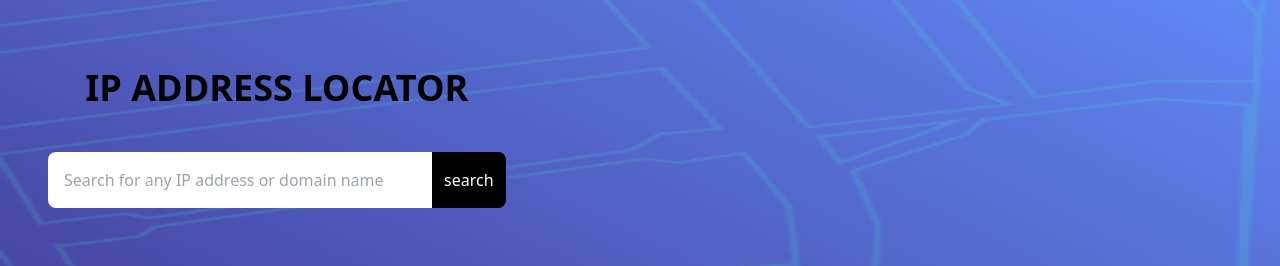
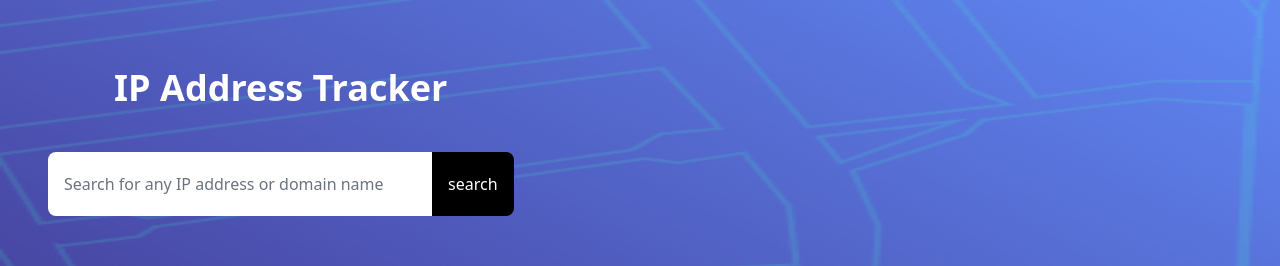
Before and after one commit to mktmakanta/Ip-address-locator, a React (Vite) app in the folder my-project/: page / in a window 1280 px wide. Shown: the top 266 px of the page. Built offline with nearby package versions, Linux system fonts and the light colour scheme.

Commit message:
trying to prevent some default  events

```diff
--- a/my-project/src/fetching.jsx
+++ b/my-project/src/fetching.jsx
@@ -37,17 +37,17 @@ const IPLocator = () => {
       <img src="src/images/image1.png" alt="" className='w-screen h-94'/>
       <Map />
       <div className='absolute top-12 left-12 mx-auto'>
-      <h2 className='font-bold text-4xl text-center my-5 '>IP ADDRESS LOCATOR</h2>
+      <h2 className='font-bold text-4xl text-center my-5 text-white'>IP Address Tracker</h2>
       <form className='' onSubmit={handleSubmit} >
         <input
-          className='h-14 w-96 px-4 mt-6 rounded-l-lg'
+          className='h-16 w-96 px-4 mt-6 rounded-l-lg border-gray-300  placeholder-gray-500 text-gray-900 focus:outline-none focus:border-indigo-500 focus:ring focus:ring-indigo-200 '
           type="text"
           value={ipAddress}
           onChange={handleInputChange}
           placeholder="Search for any IP address or domain name"
 
         />
-        <button className='bg-black text-white  h-14 px-3 rounded-r-lg' type="submit" >
+        <button className='bg-black text-white  h-16 px-4 rounded-r-lg' type="submit" >
           search
         </button>
       </form>
```
